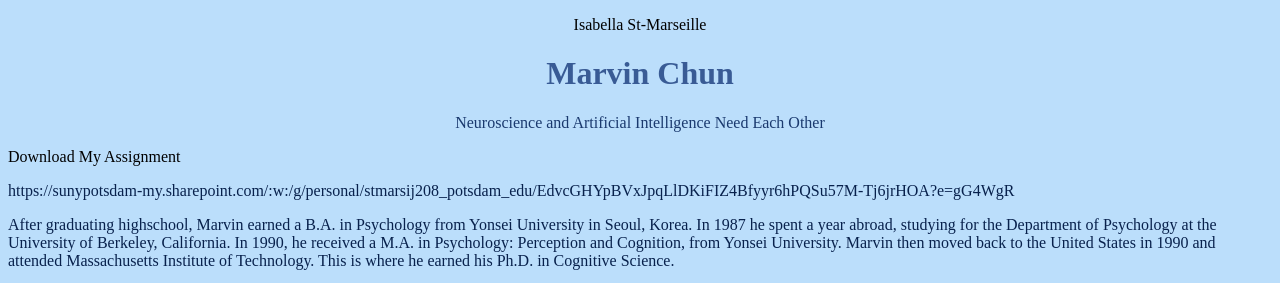
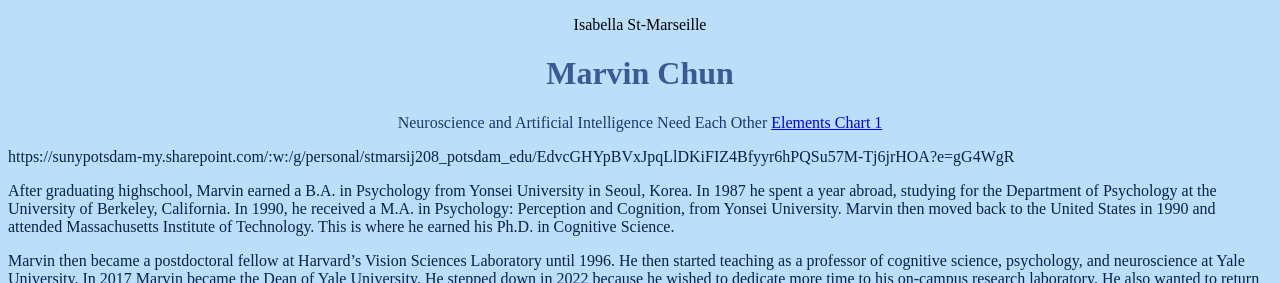
Before and after one commit to IsabellaSt-Marseille/IsabellaSt-Marseille, a plain HTML site: page index.html in a window 1280 px wide. Shown: the top 283 px of the page. Drawn offline with Linux system fonts and the light colour scheme.

Commit message:
Update index.html

```diff
--- a/index.html
+++ b/index.html
@@ -8,7 +8,7 @@
     <h1 style="color:#395B95;font:monaco, 36 px; text-align:center;"> Marvin Chun </h1>
     <p style="color:#1A396E;font: arial, 28 px; text-align:center;"> Neuroscience and Artificial Intelligence Need Each Other</p1>
 
-<p <a href="https://sunypotsdam-my.sharepoint.com/:w:/g/personal/stmarsij208_potsdam_edu/EdvcGHYpBVxJpqLlDKiFIZ4Bfyyr6hPQSu57M-Tj6jrHOA?e=TkkKCf" target="_blank">Download My Assignment</a>
+  <a href="https://sunypotsdam-my.sharepoint.com/:w:/g/personal/stmarsij208_potsdam_edu/EdvcGHYpBVxJpqLlDKiFIZ4Bfyyr6hPQSu57M-Tj6jrHOA?e=TkkKCf" target="_blank">Elements Chart 1</a>
 <p style="color:#08214C;font-family: arial, 44 px; text-align:Left;">https://sunypotsdam-my.sharepoint.com/:w:/g/personal/stmarsij208_potsdam_edu/EdvcGHYpBVxJpqLlDKiFIZ4Bfyyr6hPQSu57M-Tj6jrHOA?e=gG4WgR
 
 <p style="color:#08214C;font-family: arial, 44 px; text-align:Left;">After graduating highschool, Marvin earned a B.A. in Psychology from Yonsei University in Seoul, Korea. In 1987 he spent a year abroad, studying for the Department of Psychology at the University of Berkeley, California. In 1990, he  received a M.A. in Psychology: Perception and Cognition, from Yonsei University. Marvin then moved back to the United States in 1990 and attended Massachusetts Institute of Technology. This is where he earned his Ph.D. in Cognitive Science. </p>
```
